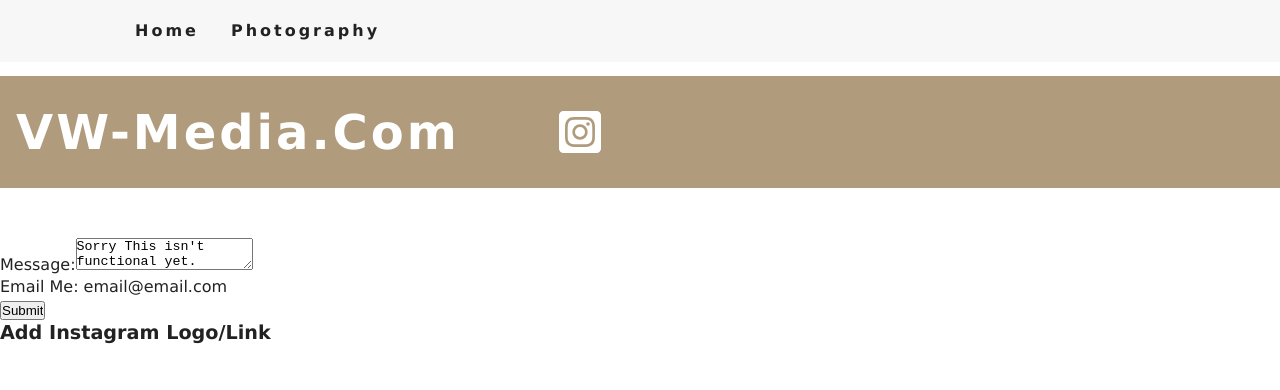
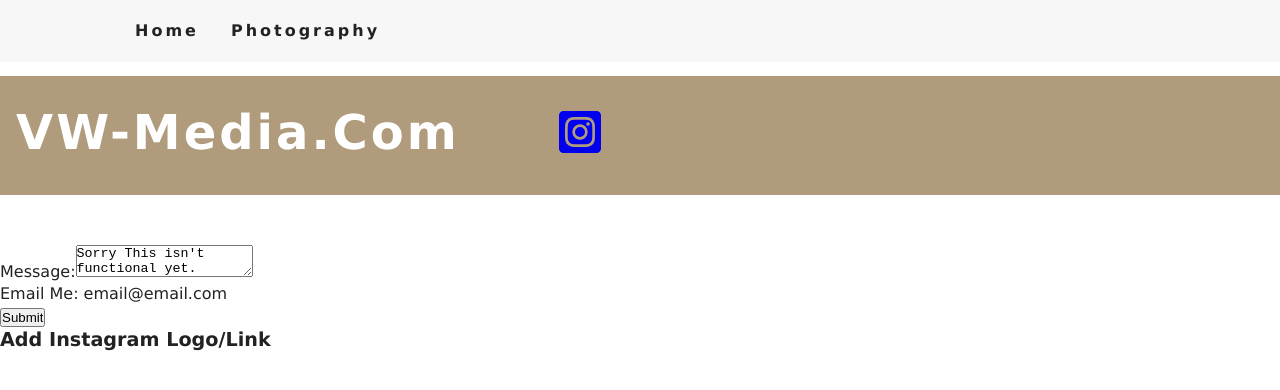
Before and after one commit to RyanJTalbot/vw-media-react, a React (Create React App) app: page /contact in a window 1280 px wide. Shown: the top 390 px of the page. Built offline with nearby package versions, Linux system fonts and the light colour scheme.

Commit message:
update gallery hero with links

```diff
--- a/src/components/GalleryHero.js
+++ b/src/components/GalleryHero.js
@@ -1,8 +1,8 @@
 import React from 'react';
 import { FaInstagramSquare } from "react-icons/fa";
-// import {Link} from "react-router-dom";
+import {Link} from "react-router-dom";
 
-export default function GalleryHero({children, hero}) {
+export default function GalleryHero({ hero}) {
   return (
     <header className={hero}>
       <h1 className = "galleryHero">
@@ -10,9 +10,9 @@ export default function GalleryHero({children, hero}) {
           VW-Media.com
         </div>
 
-        {/* <Link to="https://www.instagram.com/virginielouisiana"> */}
+        <Link to="https://www.instagram.com/virginielouisiana">
           <FaInstagramSquare className="insta"/>
-        {/* </Link> */}
+        </Link>
       </h1>
     </header>
   )
```
